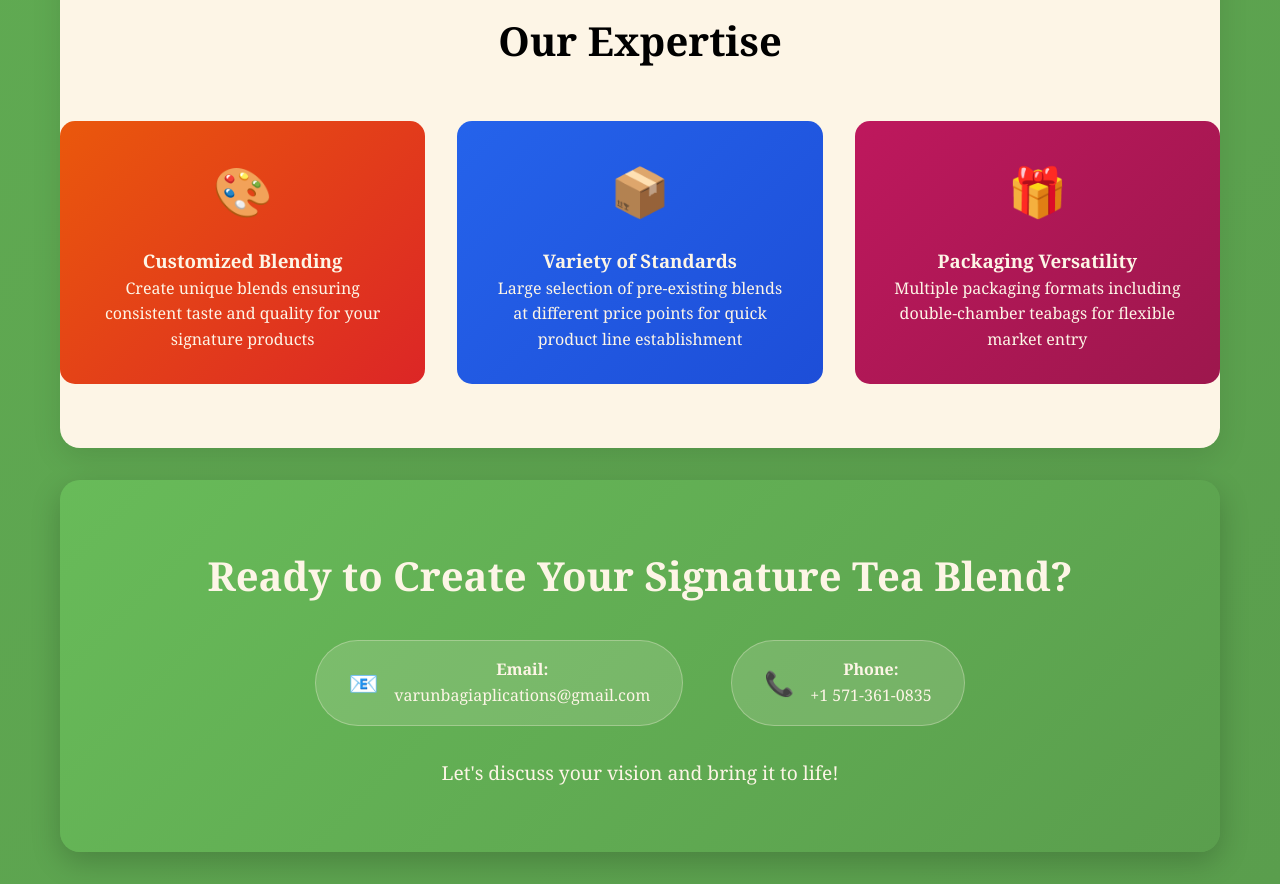
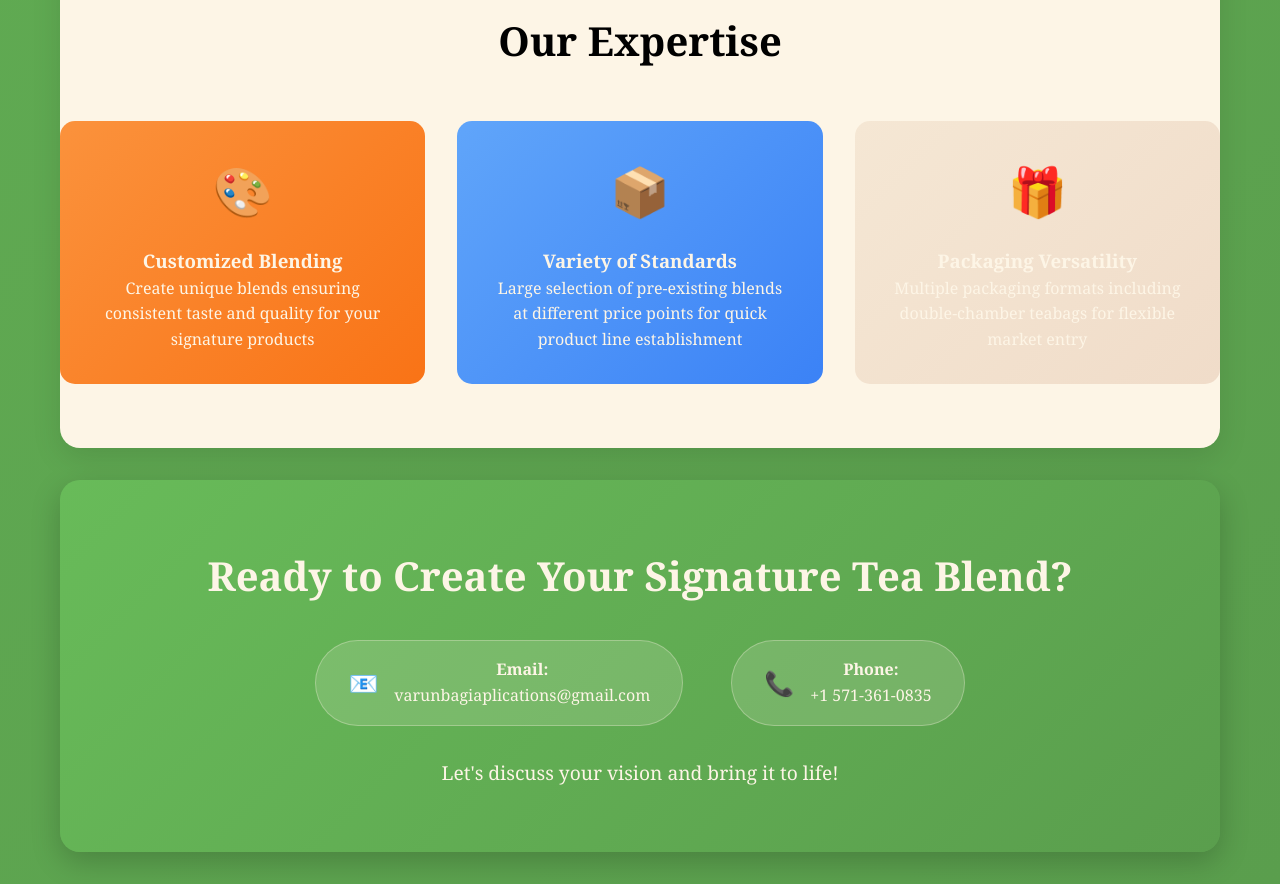
Before and after one commit to varunbagi/spring-associate-images, a plain HTML site: page index.html in a window 1280 px wide. Shown: the part 3400-4284 px from the top of the page. Drawn offline with Linux system fonts and the light colour scheme.

Commit message:
Update index.html

```diff
--- a/index.html
+++ b/index.html
@@ -388,15 +388,15 @@
         }
 
         .service-card:nth-child(1) {
-            background: linear-gradient(135deg, #EA580C 0%, #DC2626 100%);
+            background: linear-gradient(135deg, #FB923C 0%, #F97316 100%);
         }
 
         .service-card:nth-child(2) {
-            background: linear-gradient(135deg, #2563EB 0%, #1D4ED8 100%);
+            background: linear-gradient(135deg, #60A5FA 0%, #3B82F6 100%);
         }
 
         .service-card:nth-child(3) {
-            background: linear-gradient(135deg, #BE185D 0%, #9D174D 100%);
+            background: linear-gradient(135deg, #F5E7D4 0%, #F0DCC9 100%);
         }
 
         .service-icon {
```
